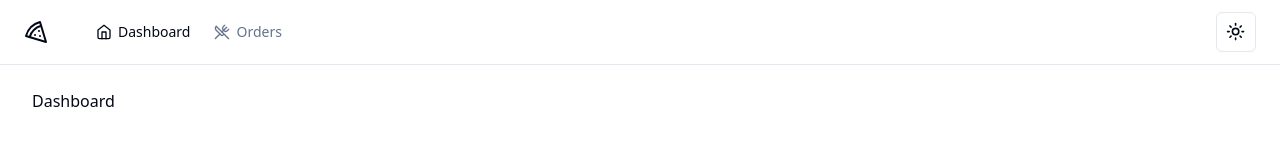
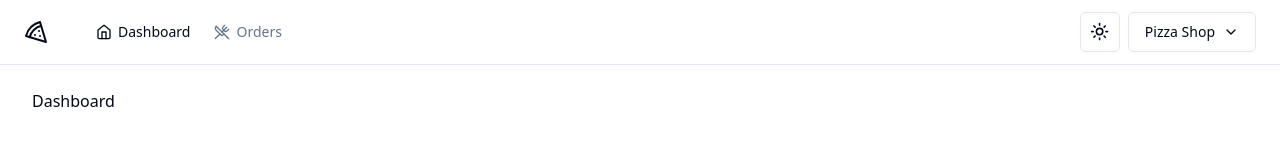
Before and after one commit to lucastenani/pizza.shop, a React (Vite) app: page / in a window 1280 px wide. Shown: the top 160 px of the page. Built offline with nearby package versions, Linux system fonts and the light colour scheme.

Commit message:
Create account menu

```diff
--- /dev/null
+++ b/src/components/account-menu.tsx
@@ -0,0 +1,45 @@
+import { Building, ChevronDown, LogOut } from 'lucide-react'
+
+import { Button } from './ui/button'
+import {
+  DropdownMenu,
+  DropdownMenuContent,
+  DropdownMenuItem,
+  DropdownMenuLabel,
+  DropdownMenuSeparator,
+  DropdownMenuTrigger,
+} from './ui/dropdown-menu'
+
+export function AccountMenu() {
+  return (
+    <DropdownMenu>
+      <DropdownMenuTrigger asChild>
+        <Button
+          className="flex select-none items-center gap-2"
+          variant={'outline'}
+        >
+          Pizza Shop
+          <ChevronDown className="h-4 w-4" />
+        </Button>
+      </DropdownMenuTrigger>
+
+      <DropdownMenuContent className="w-56" align="end">
+        <DropdownMenuLabel className="flex flex-col">
+          <span>Lucas Tenani</span>
+          <span className="text-xs font-normal text-muted-foreground">
+            lucas.tenani@gmail.com
+          </span>
+        </DropdownMenuLabel>
+        <DropdownMenuSeparator />
+        <DropdownMenuItem className="flex gap-1">
+          <Building className="h-4 w-4" />
+          <span>Store profile</span>
+        </DropdownMenuItem>
+        <DropdownMenuItem className="flex gap-1 text-rose-500 dark:text-rose-400">
+          <LogOut className="h-4 w-4" />
+          <span>Logout</span>
+        </DropdownMenuItem>
+      </DropdownMenuContent>
+    </DropdownMenu>
+  )
+}
--- a/src/components/header.tsx
+++ b/src/components/header.tsx
@@ -1,6 +1,7 @@
 import { Separator } from '@radix-ui/react-separator'
 import { Home, Pizza, UtensilsCrossed } from 'lucide-react'
 
+import { AccountMenu } from './account-menu'
 import { NavLink } from './nav-link'
 import { ThemeToggle } from './theme/theme-toggle'
 
@@ -22,6 +23,7 @@
         </nav>
         <div className="ml-auto flex items-center gap-2">
           <ThemeToggle />
+          <AccountMenu />
         </div>
       </div>
     </header>
```
